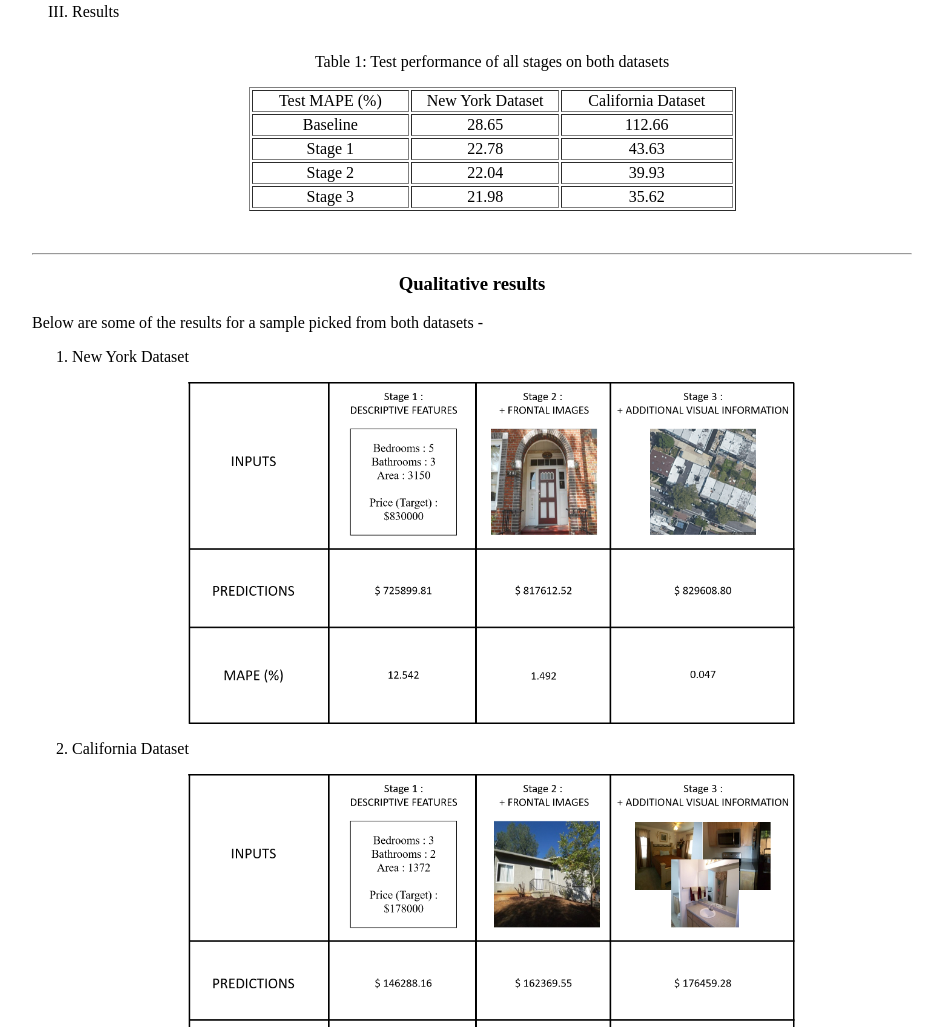
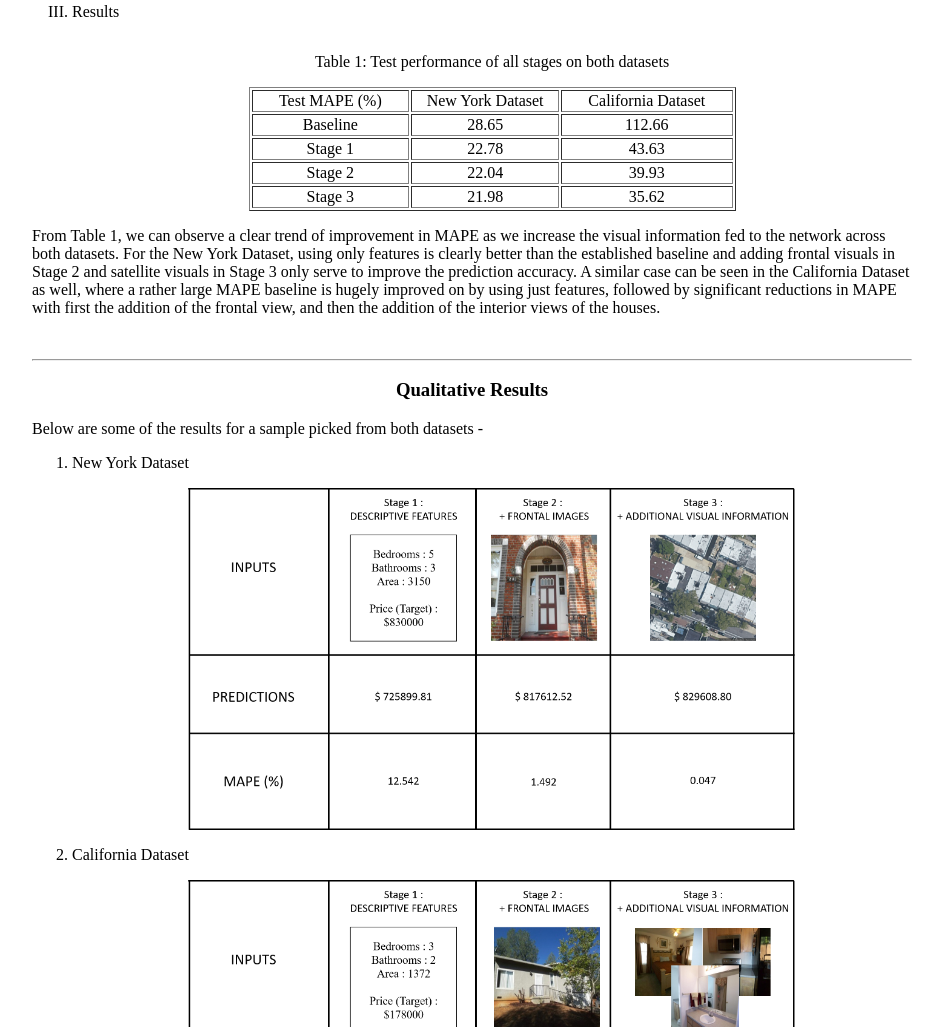
Before and after one commit to pranjal299/ece-5554-cv-project, a plain HTML site: page index.html in a window 1280 px wide. Shown: the part 7808-8835 px from the top of the page, without its empty margins (168-1111 px from the left). Drawn offline with Linux system fonts and the light colour scheme.

Commit message:
Add files via upload

```diff
--- a/index.html
+++ b/index.html
@@ -224,10 +224,12 @@
                     </table></center>
                 </li>
             </ol>
+            <p>From Table 1, we can observe a clear trend of improvement in MAPE as we increase the visual information fed to the network across both datasets. For the New York Dataset, using only features is clearly better than the established baseline and adding frontal visuals in Stage 2 and satellite visuals in Stage 3 only serve to improve the prediction accuracy. A similar case can be seen in the California Dataset as well, where a rather large MAPE baseline is hugely improved on by using just features, followed by significant reductions in MAPE with first the addition of the frontal view, and then the addition of the interior views of the houses.</p>
         </p>
+
         <br><hr>
 
-        <center><h3>Qualitative results</h3></center>
+        <center><h3>Qualitative Results</h3></center>
         <p>Below are some of the results for a sample picked from both datasets -</p>
         <ol>
             <li>
```
